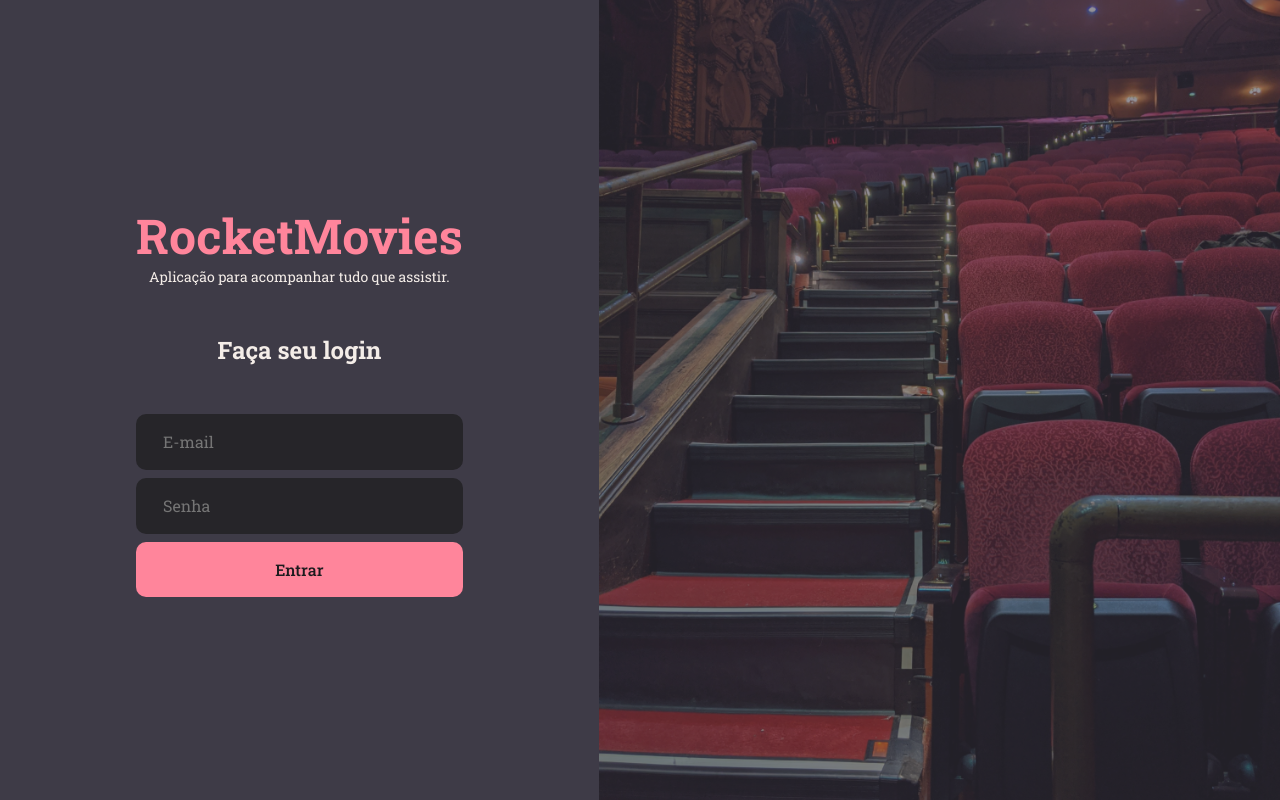
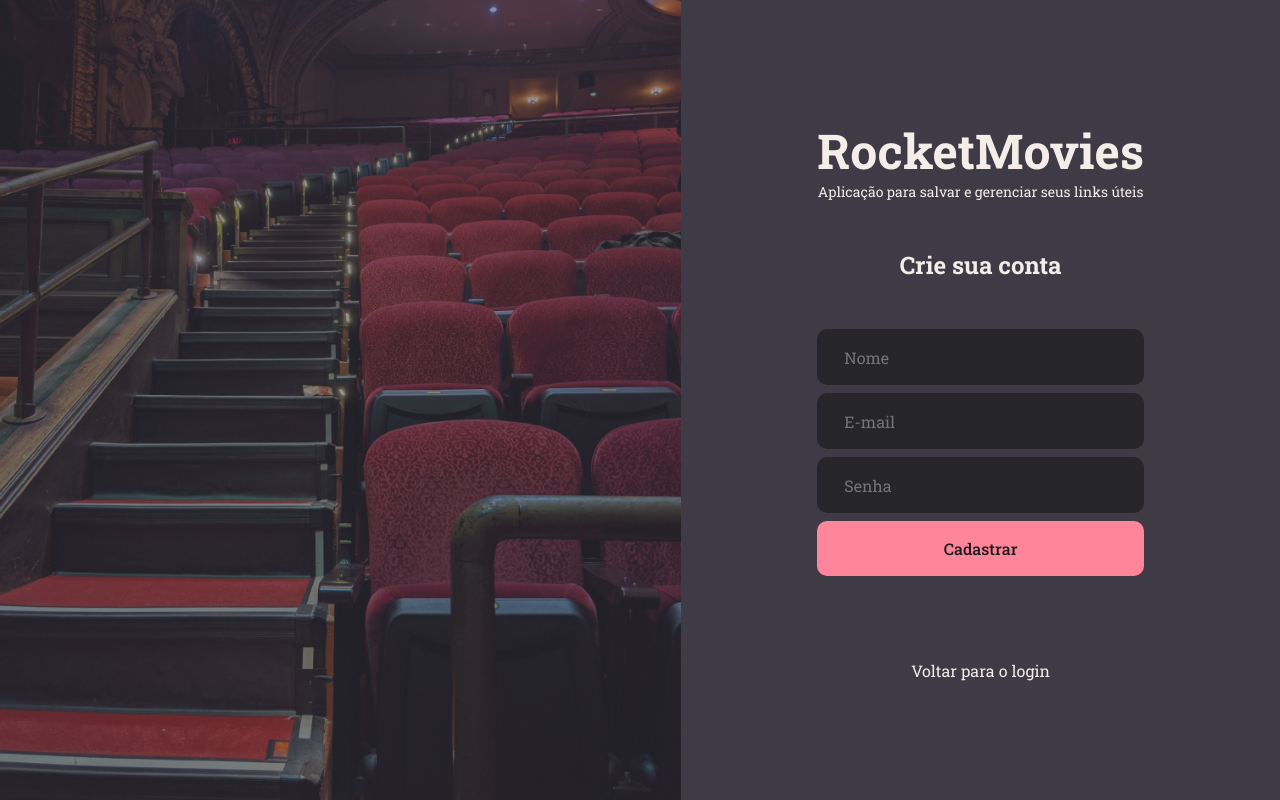
Before and after one commit to MullerHub/Rocketseat-Explorer, a React (Vite) app in the folder Stage0902_desafio/RocketMovies/: page / in a window 1280 px wide. Built offline with nearby package versions, Linux system fonts and the light colour scheme.

Commit message:
Login att

```diff
--- a/Stage0902_desafio/RocketMovies/src/main.jsx
+++ b/Stage0902_desafio/RocketMovies/src/main.jsx
@@ -4,14 +4,14 @@ import ReactDOM from 'react-dom/client'
 import theme from './styles/theme'
 import React from 'react'
 
-import { SignIn } from './pages/SignIn/Index'
+import { SignUp } from './pages/SignUp/Index'
 
 
 ReactDOM.createRoot(document.getElementById('root')).render(
   <React.StrictMode>
     <ThemeProvider theme={theme}>
       <GlobalStyles />
-      <SignIn />
+      <SignUp />
     </ThemeProvider>
   </React.StrictMode>
 )
--- a/Stage0902_desafio/RocketMovies/src/pages/SignIn/Index.jsx
+++ b/Stage0902_desafio/RocketMovies/src/pages/SignIn/Index.jsx
@@ -2,6 +2,8 @@ import { Input } from '../../components/Input'
 import { Button } from '../../components/Button'
 
 import { Background, Container, Form } from './styles'
+import { FiMail } from 'react-icons/fi'
+import { RiLockPasswordLine } from 'react-icons/ri'
 
 export function SignIn() {
   return (
@@ -12,13 +14,12 @@ export function SignIn() {
 
         <h2>Faça seu login</h2>
 
-        <Input placeholder="E-mail" type="text" />
-        <Input placeholder="Senha" type="password" />
+        <Input placeholder="E-mail" type="text" icon={FiMail} />
+        <Input placeholder="Senha" type="password" icon={RiLockPasswordLine} />
         <Button title="Entrar" />
 
-        {/*
-        <Link to="/register">Criar conta</Link>
-        */}
+        <a to="/register">Criar conta</a>
+
       </Form>
       <Background />
     </Container>
--- a/Stage0902_desafio/RocketMovies/src/pages/SignIn/styles.js
+++ b/Stage0902_desafio/RocketMovies/src/pages/SignIn/styles.js
@@ -33,8 +33,8 @@ export const Form = styled.form`
   }
 
   > a {
-    margin-top: 84px;
-    color: ${({ theme }) => theme.COLORS.ORANGE};
+    margin-top: 54px;
+    color: ${({ theme }) => theme.COLORS.BUTTON};
   }
 `
 
--- a/Stage0902_desafio/RocketMovies/src/pages/SignUp/Index.jsx
+++ b/Stage0902_desafio/RocketMovies/src/pages/SignUp/Index.jsx
@@ -17,7 +17,7 @@ export function SignUp() {
         <Input placeholder="Senha" type="password" />
         <Button title="Cadastrar" />
 
-        <Link to="/" >Voltar para o login</Link>
+        <a to="/" >Voltar para o login</a>
       </Form>
     </Container>
   )
--- a/Stage0902_desafio/RocketMovies/src/pages/SignUp/styles.js
+++ b/Stage0902_desafio/RocketMovies/src/pages/SignUp/styles.js
@@ -2,6 +2,7 @@ import styled from 'styled-components'
 import backgroundImg from '../../assets/rocketMovie.png'
 
 export const Container = styled.div`
+  width: 100%;
   height: 100vh;
   display: flex;
   align-items: stretch;
```
